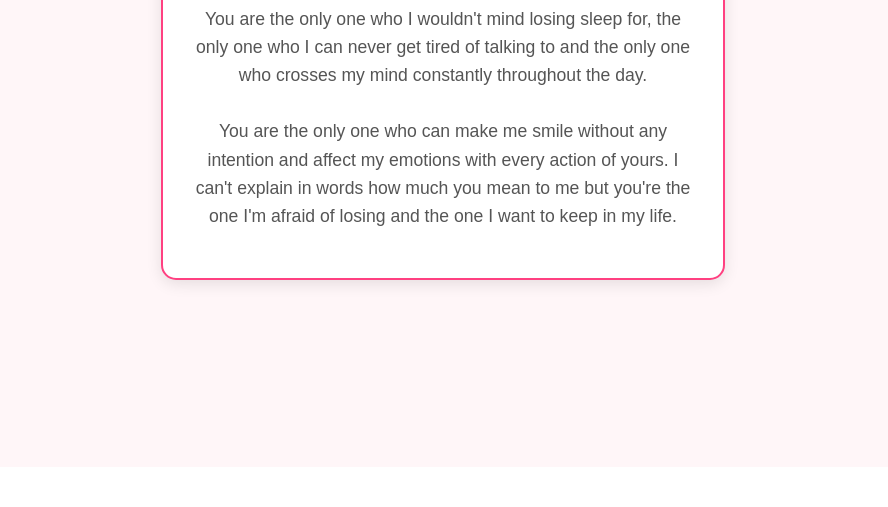
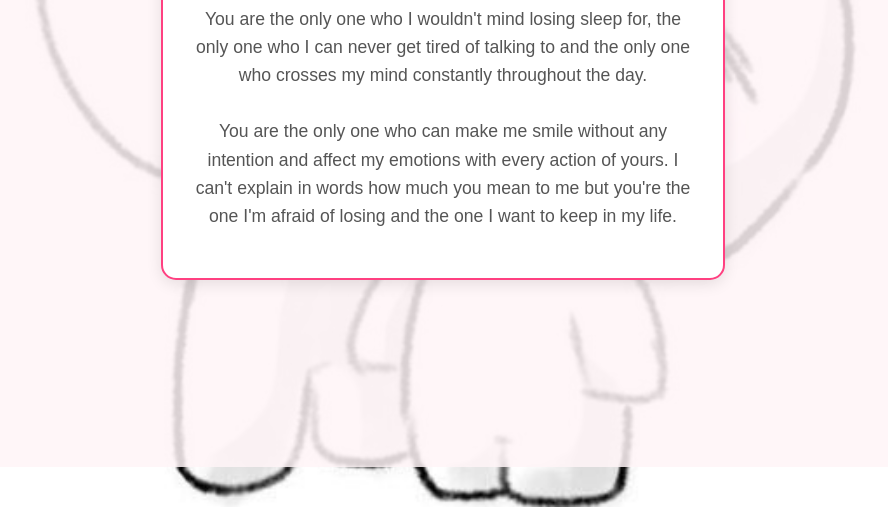
Before and after one commit to thefirstplague/Ntow, a plain HTML site: page special.html in a window 1280 px wide. Shown: the part 333-840 px from the top of the page, without its empty margins (197-1085 px from the left). Drawn offline with Linux system fonts and the light colour scheme.

Commit message:
Update special.html

```diff
--- a/special.html
+++ b/special.html
@@ -13,7 +13,7 @@
             margin: 0;
             padding: 20px;
             text-align: center;
-            background-image: url('img/wall.jpeg');
+            background-image: url('wall.jpeg');
             background-size: cover;
             background-position: center;
             background-attachment: fixed;
```
